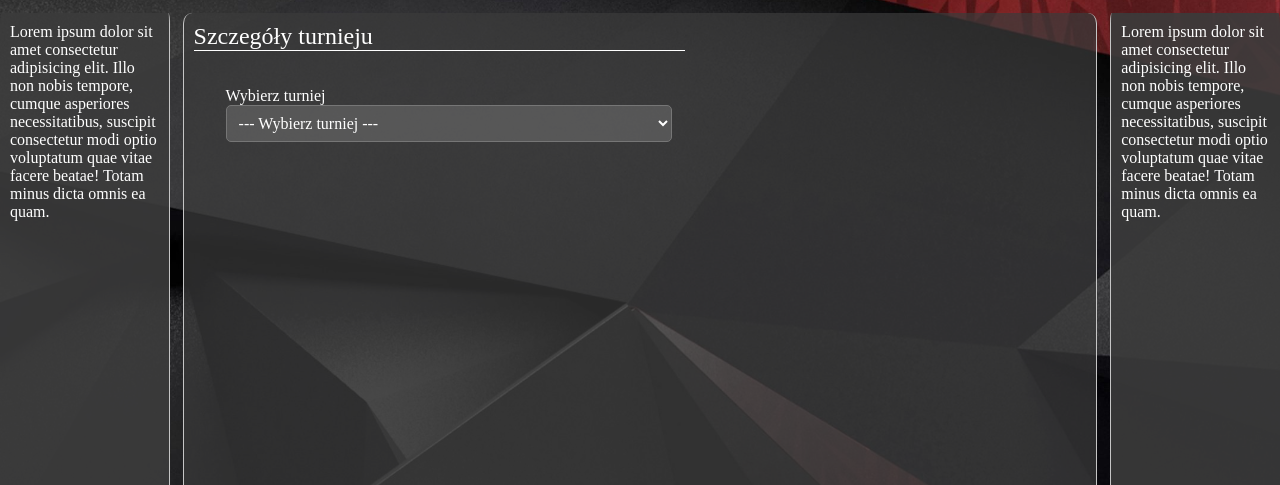
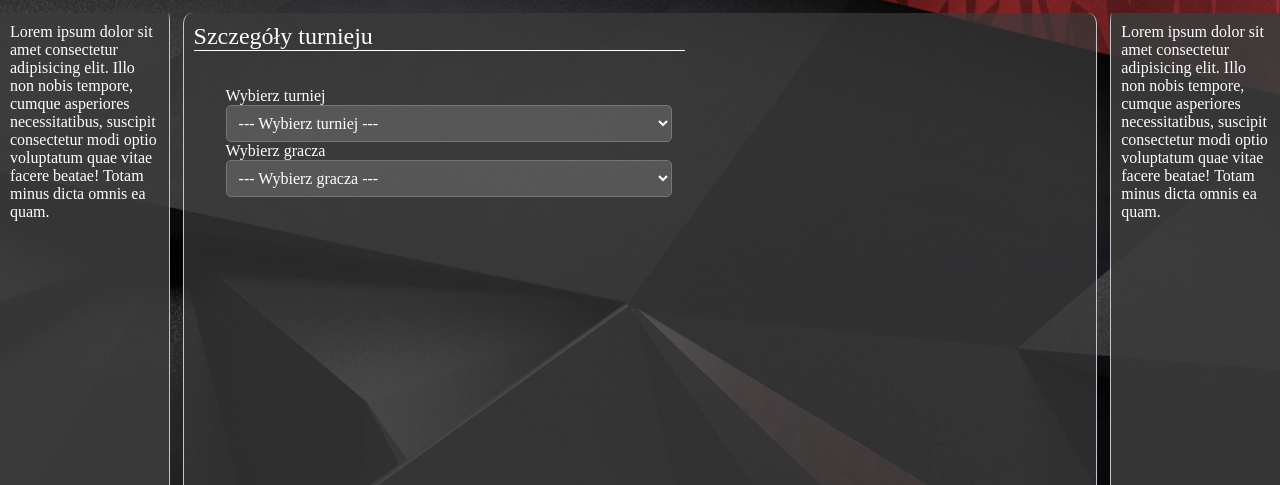
Before and after one commit to donatellony/MySimpleWebsiteProject, a Node server app: page /pages/lista_uczestnikow.html in a window 1280 px wide. Shown: the part 179-664 px from the top of the page. Run offline with Node 20, Linux system fonts and the light colour scheme.

Commit message:
Completing MP1

```diff
--- a/tin-projekt-voiko-s18917/public/pages/lista_uczestnikow.html
+++ b/tin-projekt-voiko-s18917/public/pages/lista_uczestnikow.html
@@ -28,9 +28,14 @@
             <form class="form">
                 <div class="form-group">
                     <label for="tournament">Wybierz turniej</label>
-                    <select id="tournaments">
+                    <select id="tournament">
                         <option value="" selected disabled hidden> --- Wybierz turniej --- </option>
                         <option>The Big Brain Cup</option>
+                    </select>
+                    <label for="player">Wybierz gracza</label>
+                    <select id="player">
+                        <option value="" selected disabled hidden> --- Wybierz gracza --- </option>
+                        <option>X Æ A-12</option>
                     </select>
                 </div>
             </form>
```
